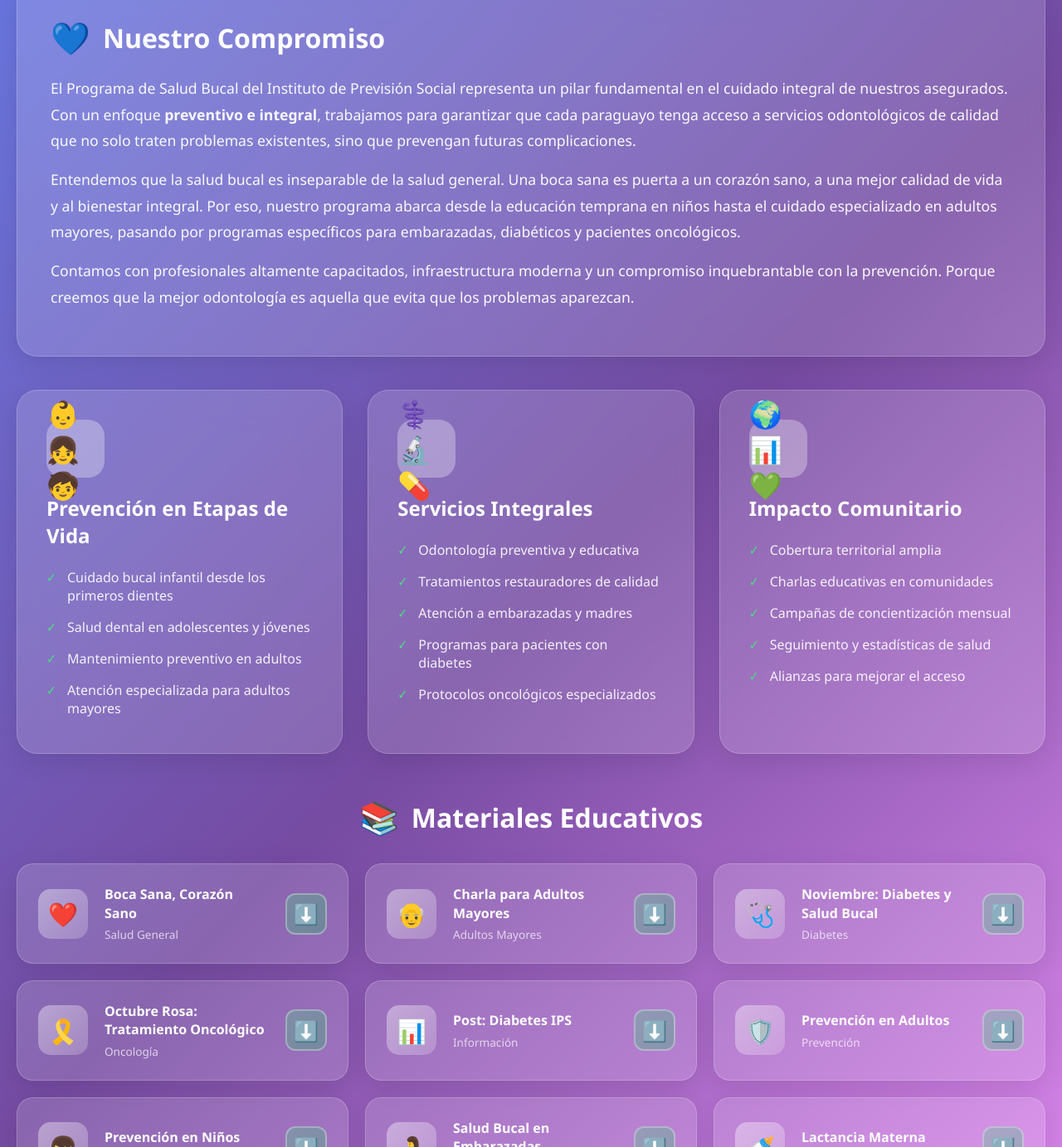
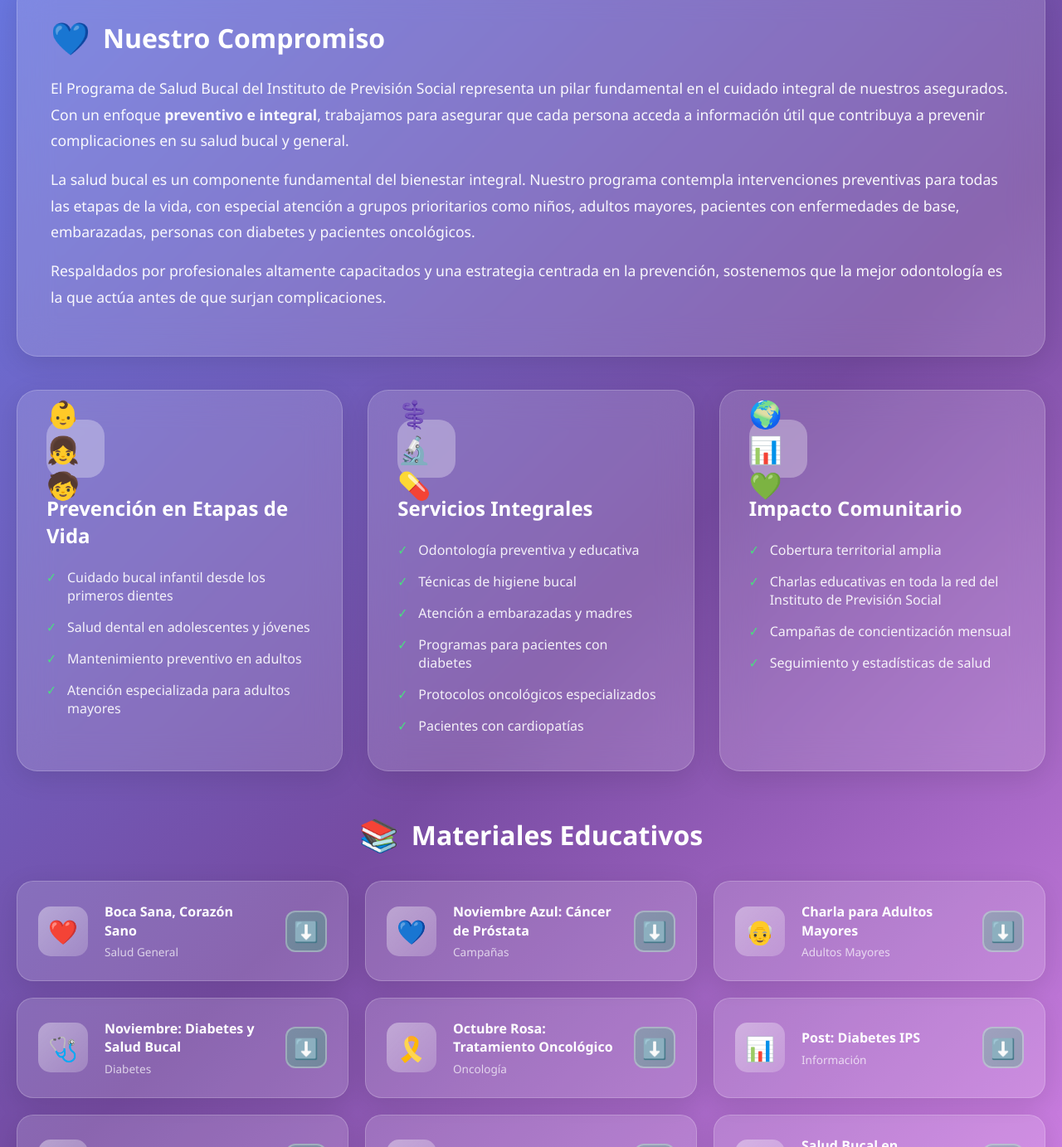
Before and after one commit to odontopy/programa_salud_bucal, a plain HTML site: page index.html in a window 1280 px wide. Shown: the part 286-1669 px from the top of the page at 83% size. Drawn offline with Linux system fonts and the light colour scheme.

Commit message:
Mejoras de redaccion - Adición de documentos

```diff
--- a/index.html
+++ b/index.html
@@ -360,13 +360,14 @@
                 Nuestro Compromiso
             </h2>
             <p>
-                El Programa de Salud Bucal del Instituto de Previsión Social representa un pilar fundamental en el cuidado integral de nuestros asegurados. Con un enfoque <strong>preventivo e integral</strong>, trabajamos para garantizar que cada paraguayo tenga acceso a servicios odontológicos de calidad que no solo traten problemas existentes, sino que prevengan futuras complicaciones.
+                El Programa de Salud Bucal del Instituto de Previsión Social representa un pilar fundamental en el cuidado integral de nuestros asegurados. Con un enfoque <strong>preventivo e integral</strong>, trabajamos para asegurar que cada persona acceda a información útil que contribuya a prevenir complicaciones en su salud bucal y general.
+
             </p>
             <p>
-                Entendemos que la salud bucal es inseparable de la salud general. Una boca sana es puerta a un corazón sano, a una mejor calidad de vida y al bienestar integral. Por eso, nuestro programa abarca desde la educación temprana en niños hasta el cuidado especializado en adultos mayores, pasando por programas específicos para embarazadas, diabéticos y pacientes oncológicos.
+                La salud bucal es un componente fundamental del bienestar integral. Nuestro programa contempla intervenciones preventivas para todas las etapas de la vida, con especial atención a grupos prioritarios como niños, adultos mayores, pacientes con enfermedades de base, embarazadas, personas con diabetes y pacientes oncológicos.
             </p>
             <p>
-                Contamos con profesionales altamente capacitados, infraestructura moderna y un compromiso inquebrantable con la prevención. Porque creemos que la mejor odontología es aquella que evita que los problemas aparezcan.
+                Respaldados por profesionales altamente capacitados y una estrategia centrada en la prevención, sostenemos que la mejor odontología es la que actúa antes de que surjan complicaciones.
             </p>
         </div>
 
@@ -387,10 +388,11 @@
                 <h3>Servicios Integrales</h3>
                 <ul>
                     <li>Odontología preventiva y educativa</li>
-                    <li>Tratamientos restauradores de calidad</li>
+                    <li>Técnicas de higiene bucal</li>
                     <li>Atención a embarazadas y madres</li>
                     <li>Programas para pacientes con diabetes</li>
                     <li>Protocolos oncológicos especializados</li>
+                    <li>Pacientes con cardiopatías</li>
                 </ul>
             </div>
 
@@ -399,10 +401,9 @@
                 <h3>Impacto Comunitario</h3>
                 <ul>
                     <li>Cobertura territorial amplia</li>
-                    <li>Charlas educativas en comunidades</li>
+                    <li>Charlas educativas en toda la red del Instituto de Previsión Social</li>
                     <li>Campañas de concientización mensual</li>
                     <li>Seguimiento y estadísticas de salud</li>
-                    <li>Alianzas para mejorar el acceso</li>
                 </ul>
             </div>
         </div>
@@ -443,6 +444,12 @@
                 file: "pdfs/Boca_sana_Corazon_sano.pdf",
                 icon: "❤️",
                 category: "Salud General"
+            },
+            {
+                name: "Noviembre Azul: Cáncer de Próstata",
+                file: "pdfs/Post para Instagram Noviembre Azul Cancer de Prostata.pdf",
+                icon: "💙",
+                category: "Campañas"
             },
             {
                 name: "Charla para Adultos Mayores",
```
Also changed, not shown: 2 other files.
